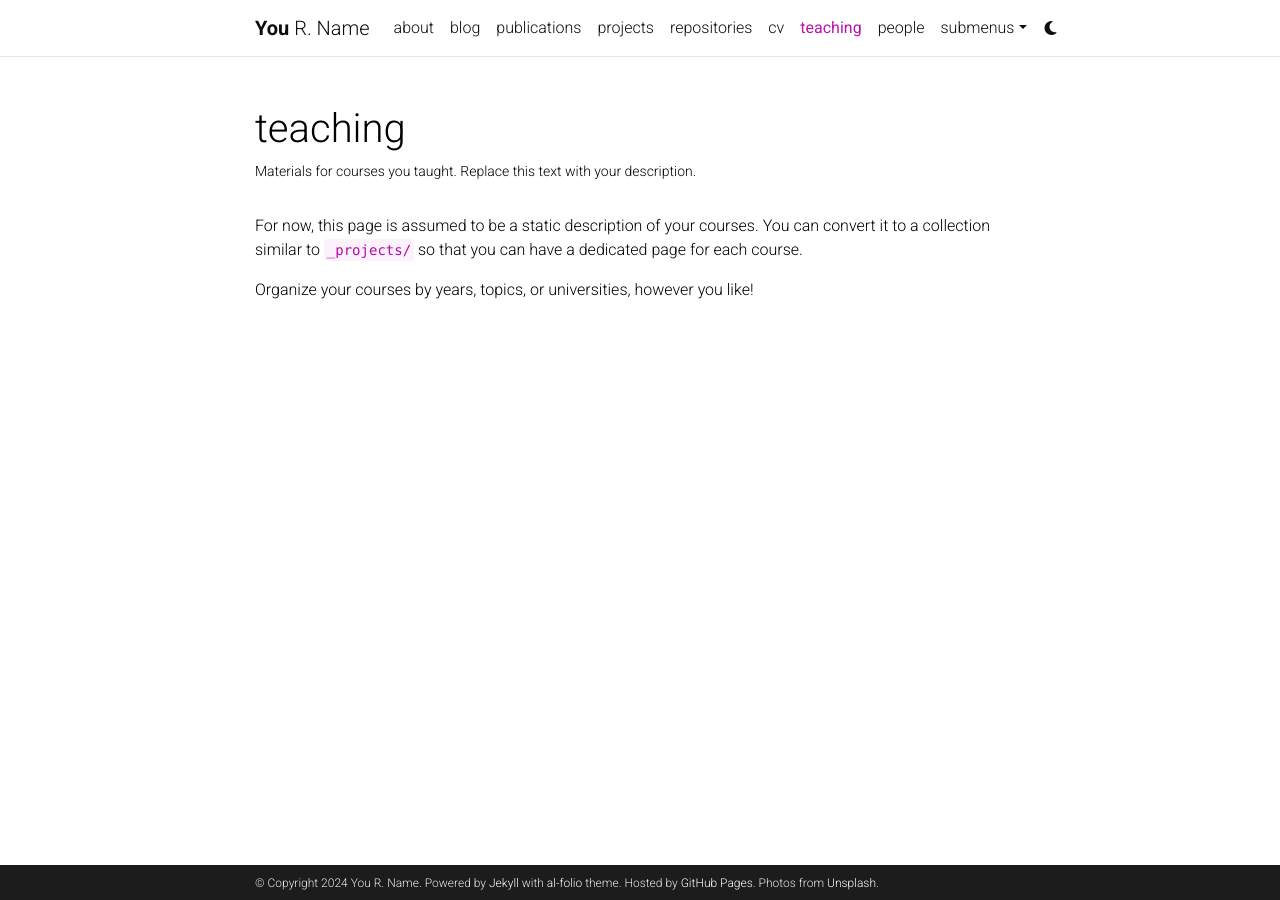
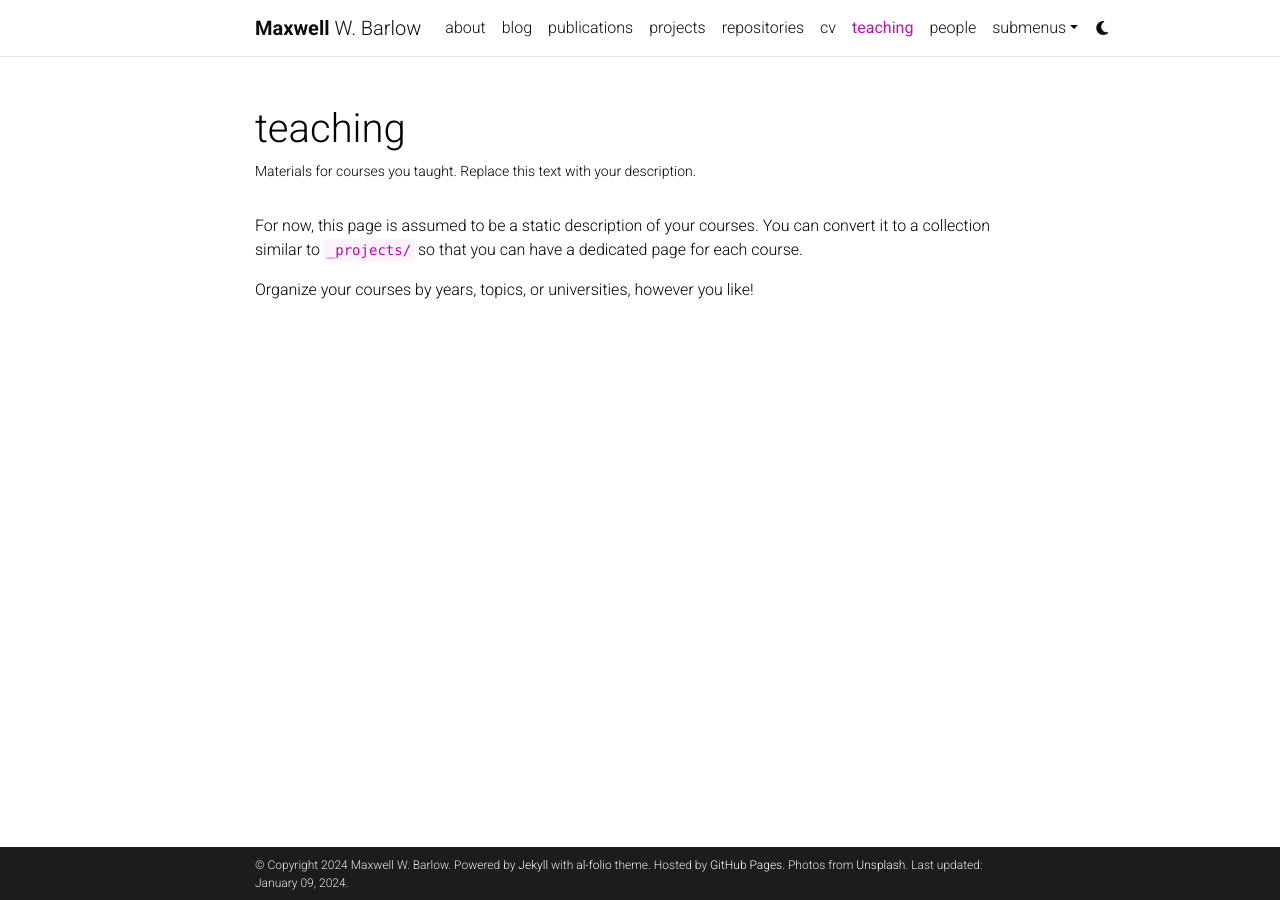
Before and after one commit to maxb00/maxb00.github.io, a Jekyll site: the page built from _pages/teaching.md, in a window 1280 px wide. Built offline with Jekyll 4.4.1, drawn with Linux system fonts in a browser that asks for light colours; comment, search, counter and statistics services are not loaded; a style sheet for code colours, icons or effects is not loaded.

Commit message:
First changes

```diff
--- a/_config.yml
+++ b/_config.yml
@@ -3,12 +3,12 @@
 # -----------------------------------------------------------------------------
 
 title: blank # the website title (if blank, full name will be used instead)
-first_name: You
-middle_name: R.
-last_name: Name
-email: you@example.com
+first_name: Maxwell
+middle_name: W.
+last_name: Barlow
+email: barlowm15@gmail.com
 description: > # the ">" symbol means to ignore newlines until "footer_text:"
-  A simple, whitespace theme for academics. Based on [*folio](https://github.com/bogoli/-folio) design.
+  My personal professional and academic portfolio. Based on [*folio](https://github.com/bogoli/-folio) design.
 footer_text: >
   Powered by <a href="https://jekyllrb.com/" target="_blank">Jekyll</a> with <a href="https://github.com/alshedivat/al-folio">al-folio</a> theme.
   Hosted by <a href="https://pages.github.com/" target="_blank">GitHub Pages</a>.
@@ -16,11 +16,11 @@
 keywords: jekyll, jekyll-theme, academic-website, portfolio-website  # add your own keywords or leave empty
 
 lang: en # the language of your site (for example: en, fr, cn, ru, etc.)
-icon: ⚛️  # the emoji used as the favicon (alternatively, provide image name in /assets/img/)
+icon: 💾  # the emoji used as the favicon (alternatively, provide image name in /assets/img/)
 
-url: https://alshedivat.github.io # the base hostname & protocol for your site
-baseurl: /al-folio # the subpath of your site, e.g. /blog/. Leave blank for root
-last_updated: false # set to true if you want to display last updated in the footer
+url: https://maxb00.github.io # the base hostname & protocol for your site
+baseurl:  # the subpath of your site, e.g. /blog/. Leave blank for root
+last_updated: true # set to true if you want to display last updated in the footer
 impressum_path:  # set to path to include impressum link in the footer, use the same path as permalink in a page, helps to conform with EU GDPR
 
 # -----------------------------------------------------------------------------
@@ -68,11 +68,11 @@
 # Social integration
 # -----------------------------------------------------------------------------
 
-github_username: # your GitHub user name
+github_username: maxb00 # your GitHub user name
 gitlab_username: # your GitLab user name
-x_username: # your X handle
+x_username: mbarlowm15 # your X handle
 mastodon_username: # your mastodon instance+username in the format instance.tld/@username
-linkedin_username: # your LinkedIn user name
+linkedin_username: maxb00 # your LinkedIn user name
 telegram_username: # your Telegram user name
 scholar_userid: # your Google Scholar ID
 semanticscholar_id: # your Semantic Scholar ID
```
